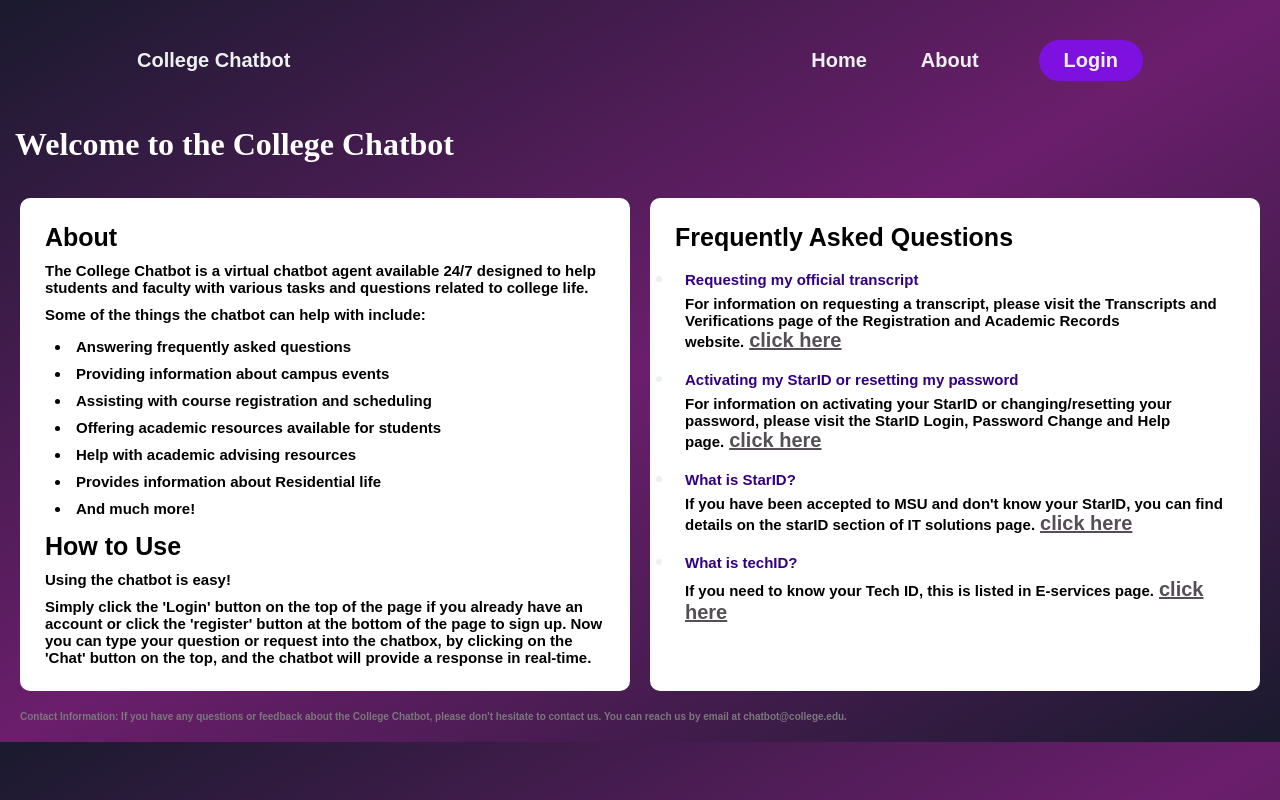
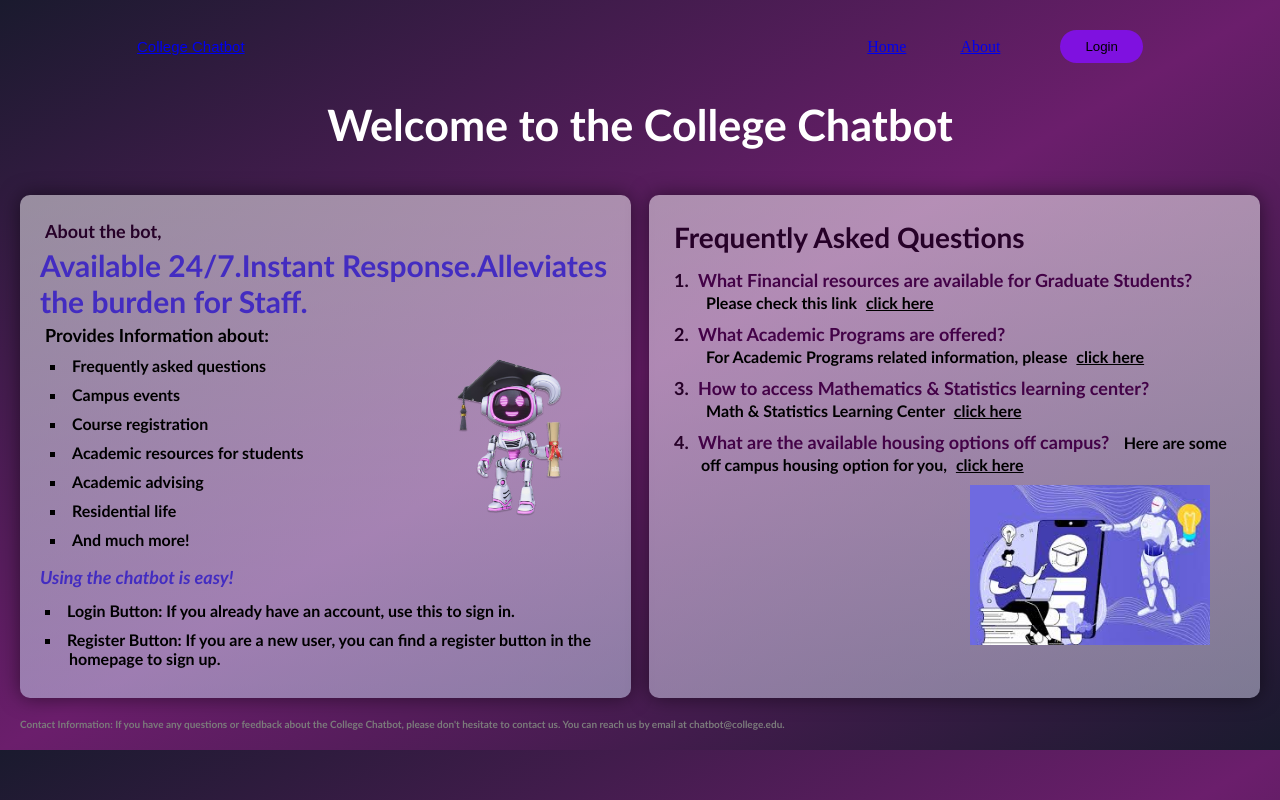
Before and after one commit to Samaw777/chatbot, a Django app: page /about/ in a window 1280 px wide. Run offline with Django 3.2, Linux system fonts and the light colour scheme; parts of the project's set-up code (start-up, migrations or seed data) failed here and were passed over.

Commit message:
New UI abou

```diff
--- a/static/myapp/css/styleabout.css
+++ b/static/myapp/css/styleabout.css
@@ -11,23 +11,19 @@ body{
   padding: 5px;
 }
 /*Nav bar header*/
- li, a, button{
-    font-family: "Montserrat", sans-serif;
-    font-weight: 600;
-    font-size: 20px;
-    color: #edf0f1;
-    text-decoration: none;
-  }
+
 header{
   display: flex;
   justify-content: flex-end;
   align-items: center;
-    padding: 30px 10%;
+  padding: 20px 10%;
 }
 
 .logotitle{
   cursor: pointer;
+  font-family: "Montserrat", sans-serif;
   margin-right: auto;
+  font-size: 15px;
 }
 
 .nav__links{
@@ -60,14 +56,26 @@ body{
   background-color: rgba(127, 17, 224, 0.8);
 }
 
+/*welcomecontent*/
+.main-header {
+  text-align: center;
+  margin-bottom: 10px;
+  font-size: 2.7rem;
+  font-family: 'Trebuchet MS';
+  color: #ffffff;
+}
 
 
 .about-section {
   text-align: center;
 }
 
+
+
 .about-content {
-    background-color: #ffffff;
+  background: linear-gradient(to bottom, rgba(255, 255, 255, 0.5), rgba(206, 217, 246, 0.5));
+  box-shadow: 0px 0px 20px rgba(0, 0, 0, 0.5);
+  border-radius: 20px;
   padding: 20px;
   border-radius: 10px;
   display: inline-block;
@@ -76,6 +84,7 @@ body{
   text-align: left; /* Align text to the left within the box */
 }
 
+
 /* Add the following styles to your existing CSS */
 .content-container {
   display: flex;
@@ -83,7 +92,9 @@ body{
 }
 
 .faq-content {
-    background-color: #ffffff;
+  background: linear-gradient(to bottom, rgba(255, 255, 255, 0.5), rgba(217, 216, 243, 0.5));
+  box-shadow: 0px 0px 20px rgba(0, 0, 0, 0.5);
+  border-radius: 20px;
   padding: 20px;
   border-radius: 10px;
   display: inline-block;
@@ -99,34 +110,34 @@ body{
 
 /* Add gap between the boxes */
 .about-content {
-    margin-right: 20px;
+  margin-right: 18px;
 }
 
 /* Apply different styles to each heading level */
 
 h7 {
-    color: #320082;
-    font-size: 15px;
-    font-family: "Montserrat", sans-serif;
+  color: #430247;
+  font-size: 18px;
+  font-family: 'Trebuchet MS';
 }
 h8 {
-    color: #320082;
-    font-size: 15px;
-    font-family: "Montserrat", sans-serif;
+  color: #430247;
+  font-size: 18px;
+  font-family: 'Trebuchet MS';
 }
 h9 {
-    color: #320082;
-    font-size: 15px;
-    font-family: "Montserrat", sans-serif;
+  color: #430247;
+  font-size: 18px;
+  font-family: 'Trebuchet MS';
 }
 h10 {
-    color: #320082;
-    font-size: 15px;
-    font-family: "Montserrat", sans-serif;
+  color: #430247;
+  font-size: 18px;
+  font-family: 'Trebuchet MS';
 }
 h6 {
-    color: #7a797a;
-    font-family: "Montserrat", sans-serif;
+  color: #7b7b7b;
+  font-family: 'Trebuchet MS';
 }
 
 /* Apply font size for contactinfo */
@@ -137,13 +148,32 @@ body{
 
 /* aboutcontent and faqcontent color & font settings */
 
-  .about-content p,
-  .faq-content p {
+
+.faq-content p4 {
   color: #000000;
-    font-size: 15px;
-    font-family: "Montserrat", sans-serif;
-    font-weight: bold;
+  font-size: 16px;
+  font-family: 'Trebuchet MS' ;
+  font-style: normal;
 }
+.faq-content p5 {
+  color: #000000;
+  font-size: 16px;
+  font-family: 'Trebuchet MS' ;
+  font-style: normal;
+}
+.faq-content p6 {
+  color: #000000;
+  font-size: 16px;
+  font-family: 'Trebuchet MS' ;
+  font-style: normal;
+}
+.faq-content p7 {
+  color: #000000;
+  font-size: 16px;
+  font-family: 'Trebuchet MS' ;
+  font-style: normal;
+}
+
 
 
 /* list under aboutcontent Styles */
@@ -153,40 +183,119 @@ body{
 
 .about-content ul li {
   list-style-position: inside;
-    font-size: 15px;
+  font-size: 16px;
   text-align: left;
   padding-left: 10px;
-    font-family: "Montserrat", sans-serif;
+  font-family: 'Trebuchet MS';
+  padding-left: 1.5em;
+  text-indent: -1.5em;
+
 }
 
+ul.square-bullet {
+  font-family: 'Trebuchet MS';
+  font-weight: 600;
+  color: #000000;
+  text-decoration: none;
+  list-style-type: square;
+}
+
+/* list under faqcontent styles */
+
+
+ol.numbered {
+  font-family: 'Trebuchet MS';
+  font-weight: 600;
+  font-size: 18px;
+  text-decoration: none;
+  list-style-type: decimal;
+  list-style-position: inside;
+  padding-left: 1.5em;
+  text-indent: -1.5em;
+  color: #260128;
+}
 
 /* aboutcontent and faqcontent heading setting */
-  .about-content h3,
+
 .about-content h2 {
-    color: #000000;
+  color: #260128;
 }
 
-  .about-content h3,
 .about-content h2 {
-    font-size: 25px;
-    font-family: "Montserrat", sans-serif;
+  font-size: 18px;
+  font-family: 'Trebuchet MS';
 }
 
 .faq-content h2 {
-    color: #000000;
-    font-size: 25px;
-    font-family: "Montserrat", sans-serif;
+  color: #260128;
+  font-size: 28px;
+  font-family: 'Trebuchet MS';
 }
 
 
 /*'click' hyperlink*/
 .about-content a,
 .faq-content a {
-    color: #534f55;
+  color: #000000;
   text-decoration: underline;
 }
 
 .about-content a:hover,
 .faq-content a:hover {
-    color: #534f55;
+  color: #000000;
 }
+
+.image {
+  /* Set the float property to right */
+  float: right;
+  /* Add some margin-left to create space between the text and the image */
+  margin-left: 100px;
+  margin-right: 10px;
+  /* Set the image width */
+  width: 250px;
+  /* Set the image height */
+  height: auto;
+}
+
+p2 {
+  color: #000000;
+  font-family: 'Trebuchet MS';
+  font-size: 18px;
+  margin-block-start: 50px;
+  padding-left: 0px;
+  list-style-position: inside;
+  font-weight: bold;
+
+}
+
+p1 {
+  color: #432cc1;
+  font-size: 30px;
+  font-family: 'Trebuchet MS';
+  font-weight: bold;
+  list-style-position: inside;
+  padding-left: 0%;
+
+}
+
+p3 {
+  color: #432cc1;
+  font-size: 18px;
+  font-family: 'Trebuchet MS';
+  line-height: 1.5;
+  padding-left: 0px;
+  font-weight: bold;
+  font-style: italic;
+
+}
+
+.chatbot-image {
+  /* Set the float property to right */
+  float: right;
+  /* Add some margin-left to create space between the text and the image */
+  margin-right: 20px;
+  /* Set the image width */
+  width: 150px;
+  /* Set the image height */
+  height: 250px;
+}
--- a/templates/mainchat/Signup.html
+++ b/templates/mainchat/Signup.html
@@ -24,6 +24,6 @@
         </div>
       </div>
     </div>
-    <img src="{% static "img/chatbot-logo-1.png" %}" alt="ChatBot Logo" class="chatbot-logo-1">
+    <img src="{% static 'img/chatbot-logo-1.png' %}" alt="ChatBot Logo" class="chatbot-logo-1">
   </body>
 </html>
--- a/templates/mainchat/about.html
+++ b/templates/mainchat/about.html
@@ -18,45 +18,54 @@
 
     </header>
     <main>
-        <h1 class="main-header">Welcome to the College Chatbot</h1>
+       <h1 class="main-header">Welcome to the College Chatbot</h1>
         <section class="about-section">
             <div class="content-container">
                 <div class="about-content">
-                    <h2>About</h2>
-                    <p>The College Chatbot is a virtual chatbot agent available 24/7 designed to help students and faculty with various tasks and questions related to college life.</p>
-                    <p>Some of the things the chatbot can help with include:</p>
-                    <ul>
-                        <li>Answering frequently asked questions</li>
-                        <li>Providing information about campus events</li>
-                        <li>Assisting with course registration and scheduling</li>
-                        <li>Offering academic resources available for students</li>
-                        <li>Help with academic advising resources</li>
-                        <li>Provides information about Residential life</li>
+                    <h2>About the bot,</h2>
+                    <p1 style="margin-bottom: 20px;">Available 24/7.Instant Response.Alleviates the burden for Staff.</p1>
+                <div class="container">
+                    <img src="{% static 'img/chatbot-logo-1.png' %}" alt="ChatBot" class="chatbot-image">
+                    <p2>Provides Information about:</p2>
+                    <ul class="square-bullet">
+                        <li>Frequently asked questions</li>
+                        <li>Campus events</li>
+                        <li>Course registration</li>
+                        <li>Academic resources for students</li>
+                        <li>Academic advising</li>
+                        <li>Residential life</li>
                         <li>And much more!</li>
                     </ul>
-                    <h3>How to Use</h3>
-                    <p>Using the chatbot is easy!</p>
-                    <p>Simply click the 'Login' button on the top of the page if you already have an account or click the 'register' button at the bottom of the page to sign up. Now you can type your question or request into the chatbox, by clicking on the 'Chat' button on the top, and the chatbot will provide a response in real-time.</p>
+                </div>
+                    <p3>Using the chatbot is easy!</p3>
+                    <ul class="square-bullet">
+                        <li>Login Button: If you already have an account, use this to sign in.</li>
+                        <li>Register Button: If you are a new user, you can find a register button in the homepage to sign up.</li>
+                    </ul>
                 </div>
                 <div class="faq-content">
                     <h2>Frequently Asked Questions</h2>
-                    <ul>
+                    <ol class="numbered">
                         <li>
-                            <h7>Requesting my official transcript</h7>
-                            <p>For information on requesting a transcript, please visit the Transcripts and Verifications page of the Registration and Academic Records website.<a href='https://www.mnsu.edu/academics/course-planning-and-registration/registration-and-academic-records/current-students-registration-resources/transcripts-and-verifications/'>click here</a> </p>
+                            <h7>What Financial resources are available for Graduate Students?</h7> <br>
+                            <p4>Please check this link <a href='https://grad.mnsu.edu/graduate-student-resources/graduate-financial-resources/ for more information about financial resources available for graduate students'>click here</a> </p4>
                         </li>
                         <li>
-                            <h8>Activating my StarID or resetting my password</h8>
-                            <p>For information on activating your StarID or changing/resetting your password, please visit the StarID Login, Password Change and Help page.<a href='https://starid.minnstate.edu/help/'>click here</a> </p>
+                            <h8>What Academic Programs are offered?</h8> <br>
+                            <p5>For Academic Programs related information, please <a href='https://hss.mnsu.edu/academic-programs/'>click here</a> </p5>
                         </li>
                         <li>
-                            <h9>What is StarID?</h9>
-                            <p>If you have been accepted to MSU and don't know your StarID, you can find details on the starID section of IT solutions page.<a href='https://mankato.mnsu.edu/it-solutions/help-support/starid/'>click here</a> </p>
+                            <h9>How to access Mathematics & Statistics learning center?</h9> <br>
+                            <p6>Math & Statistics Learning Center <a href='http://www.mnsu.edu/success/tutoring/mathsci-center-schedules.html'>click here</a> </p6>
                         </li>
                         <li>
-                            <h10>What is techID?</h10>
-                            <p>If you need to know your Tech ID, this is listed in E-services page.<a href='https://www.mnsu.edu/eservices/'>click here</a> </p>
+                            <h10>What are the available housing options off campus?</h10>
+                            <p7>Here are some off campus housing option for you, <a href='https://offcampushousing.mnsu.edu/'>click here</a> </p7>
+                    <div class="container">
+                        <img src="{% static 'img/images.jpg' %}" alt="ChatBot" class="image">
+                    </div>
                         </li>
+                    </ol>
                 </div>
             </div>
         </section>
--- a/templates/mainchat/chatpaneltest.html
+++ b/templates/mainchat/chatpaneltest.html
@@ -54,7 +54,7 @@
 
     function getUserResponse(){
         var userText = $('#textInput').val();
-        var userHTML = "<p class='user-chat'>User: <span>"+userText+"</span></p>";
+        var userHTML = "<p class='user-chat'><span>"+userText+"</span></p>";
         $('#textInput').val("");
         $('#chatbot').append(userHTML);
 
--- a/templates/mainchat/sigin.html
+++ b/templates/mainchat/sigin.html
@@ -21,6 +21,7 @@
             <input type="password" id="password" name="password" placeholder="Enter your password" required />
             <button type="submit">Sign in</button>
           </form>
+          <a class="noaccount" href="{% url 'mainchat-signup' %}">Don't have account?</a>
         </div>
       </div>
     </div>
```
Also changed, not shown: static/myapp/css/style2.css (+10 -0 lines), db.sqlite3, static/img/images.jpg (added). Lines whose indentation alone changed are shown as unchanged.
